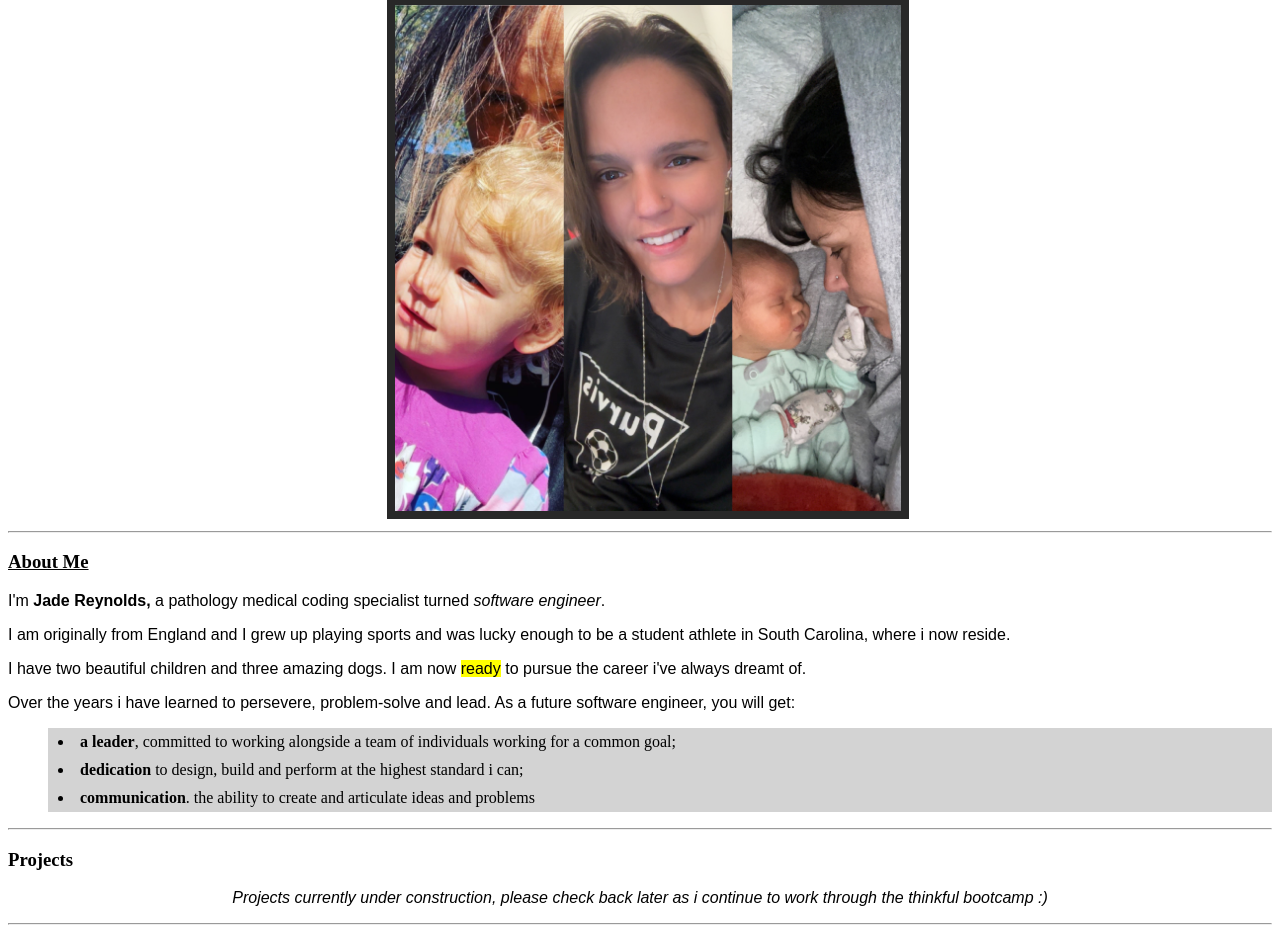
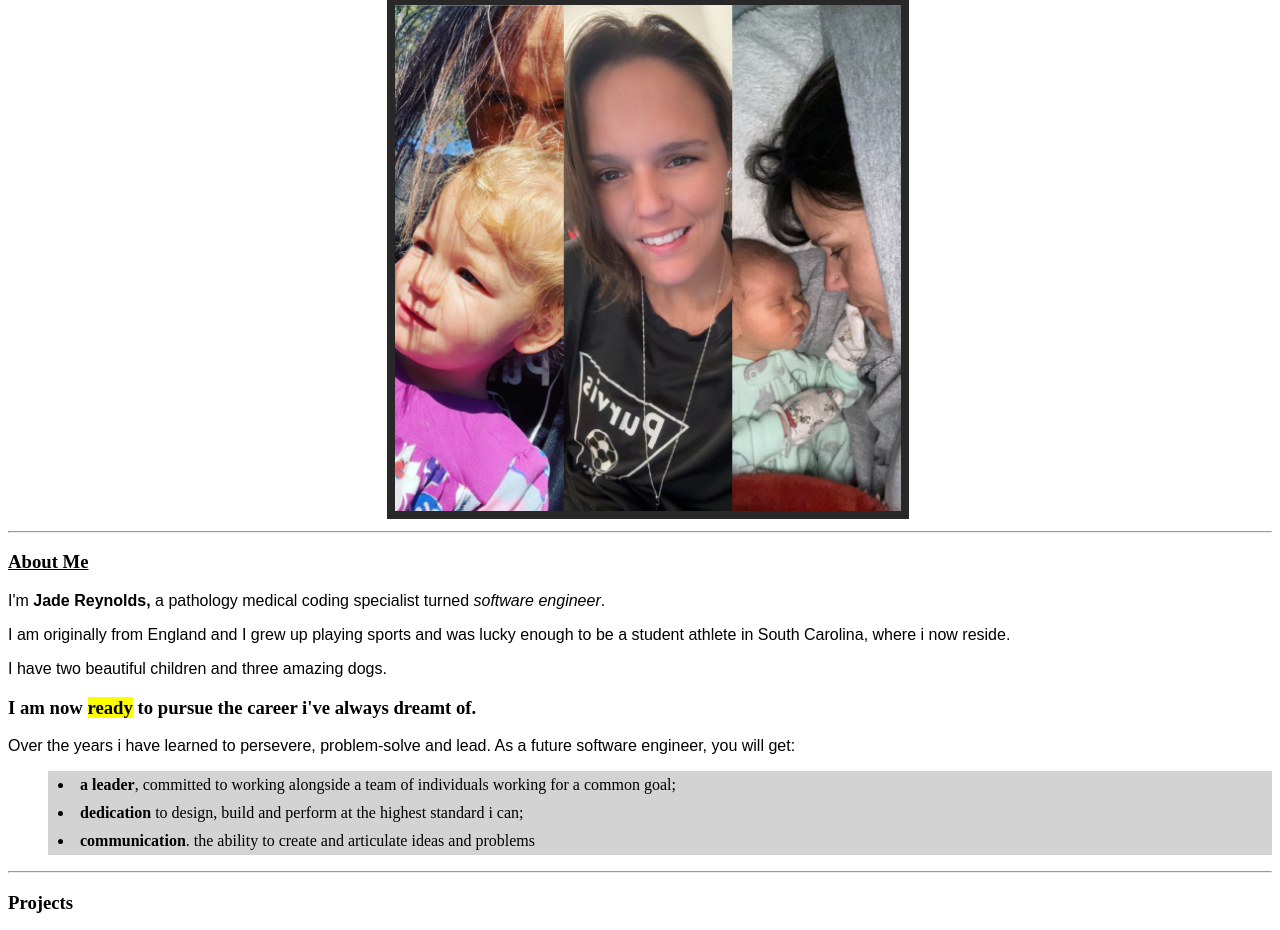
Before and after one commit to Jade1421/the-global-scope, a plain HTML site: page index.html in a window 1280 px wide. Shown: the part 167-1097 px from the top of the page. Drawn offline with Linux system fonts and the light colour scheme.

Commit message:
Update index.html

```diff
--- a/index.html
+++ b/index.html
@@ -30,7 +30,8 @@
             <h3><ins>About Me</ins></h3>
             <p>I'm <strong>Jade Reynolds,</strong> a pathology medical coding specialist turned <em>software engineer</em>.</p>
           <p>I am originally from England and I grew up playing sports and was lucky enough to be a student athlete in South Carolina, where i now reside. </p>
-            <p>I have two beautiful children and three amazing dogs. I am now <mark>ready</mark> to pursue the career i've always dreamt of.</p>
+            <p>I have two beautiful children and three amazing dogs.
+		  <h3>I am now <mark>ready</mark> to pursue the career i've always dreamt of.</h3>
 
            <p> Over the years i have learned to persevere, problem-solve and lead. As a future software engineer, you will get:</p>
           <ul class="list-inside">
```
